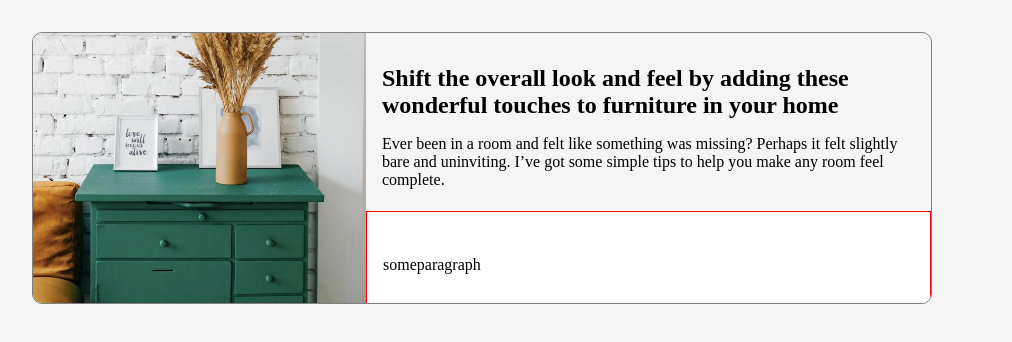
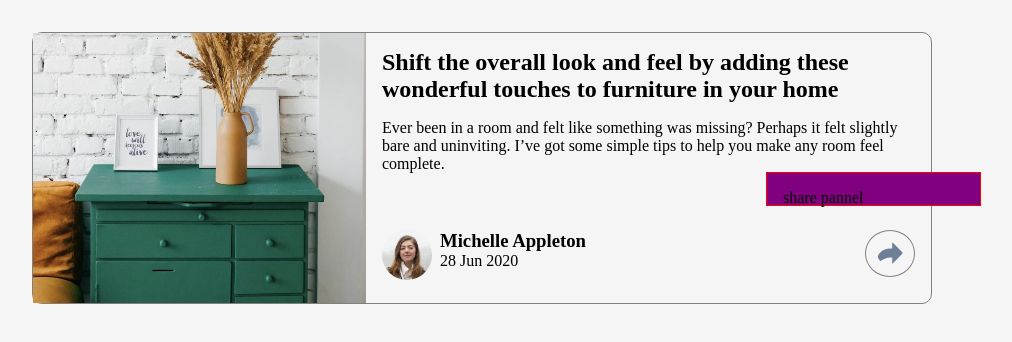
Before and after one commit to Thet81/article-preview-component, a plain HTML site: page index.html in a window 1280 px wide. Both pictures are taken after a click on the button 1048 px from the left and 265 px from the top of the page. Shown: the whole page, without its empty margins (158-1170 px from the left). Drawn offline with Linux system fonts and the light colour scheme.

Commit message:
implemented to control the css with js

```diff
--- a/index.html
+++ b/index.html
@@ -27,14 +27,17 @@
         to help you make any room feel complete.
        </p>
      </div>
-     <div id="final-div">
-       <div class="person">
+     <div id="card" class="final-div" >
+       <div class="author">
             <img src="./images/avatar-michelle.jpg" class="avatar" width="50" height="50" >
             <div>
               <h3> Michelle Appleton</h3>
               <p>28 Jun 2020</p>
             </div>
         </div>
+      <div class="share-pannel">
+        share pannel
+       </div>
         <button class="share-btn" id="share-btn">
           <img src="./images/icon-share.svg" width="50" class="share-icon" height="auto" />
         </button>
--- a/index.js
+++ b/index.js
@@ -1,18 +1,8 @@
 // index.js
 
- const button = document.getElementById('share-btn')
- const div = document.getElementById("final-div")
- console.log(button)
+ const shareButton = document.getElementById('share-btn')
+ const card = document.getElementById("card")
 
- button.addEventListener('click',()=> {
- 	console.log('hello')
- 	const newDiv = document.createElement("div")
- 	const para = document.createElement("p")
- 	para.textContent = "someparagraph"
- 	newDiv.appendChild(para)
- 	newDiv.style.backgroundColor = "white"
- 	newDiv.style.padding = "1rem"
- 	// newDiv.style.marginTop = "2rem"
- 	newDiv.style.border = "1px solid red"
- 	div.replaceWith(newDiv)
+ shareButton.addEventListener('click',()=> {
+ 	card.classList.toggle("share-open")
  })
--- a/styles.css
+++ b/styles.css
@@ -22,7 +22,7 @@ body {
 	border:1px solid gray;
 	margin: 2rem auto;
 	border-radius: 10px;
-	overflow: hidden;
+	/*overflow: hidden;*/
 }
 
 h2{
@@ -35,38 +35,32 @@ h2{
 	display: grid;
 	gap: 1rem;
 	/*padding-bottom: 0;*/
-	grid-template-rows: 60% 40%;
+	grid-template-rows: 70% 30%;
+	align-content: end;
 }
 .description{
 	padding: 1rem;
+	padding-bottom: 0;
 }
 
-.hero div:nth-of-type(2){
+#card{
 	display: flex;
 	align-items: center;
 	padding: 1rem;
+	padding-top: 0;
 	margin: 0;
 	justify-content: space-between;
+	position: relative;
 }
 
-.person {
+.author {
 	display: flex;
 	gap: 0.5rem;
-	/*align-items: center;
-	justify-self: start;*/
 }
 
 .avatar{
 	border-radius: 50%;
 }
-
-/*.share-btn{
-	padding: 0.2rem;
-	width: 50px;
-	height: 50px;
-	border-radius:50%;
-	cursor: pointer;
-}*/
 
 button {
 	border: none;
@@ -81,6 +75,23 @@ button {
 	background: whitesmoke;
 }
 
+.share-pannel{
+	display: none;
+	border: 1px solid red;
+	padding:1rem;
+	background: purple;
+	position: absolute;
+	z-index: -2;
+	top:0;
+	left: 0;
+	right: 0;
+	bottom: 0;
+}
+
+.share-open .share-pannel{
+	display: flex;
+}
+
 
 @media only screen and (min-width: 768px){
 	.main{
@@ -88,4 +99,17 @@ button {
 		flex-direction: row;
 		max-width: 900px;
 	}
+	.share-pannel{
+		top:-50px;
+		bottom: 300px;
+		left : 400px;
+		right: -50px;
+		z-index: 1000;
+	}
 }
+
+@media (max-width: 767px){
+	.share-open .author{
+		display: none;
+	}
+}
```
